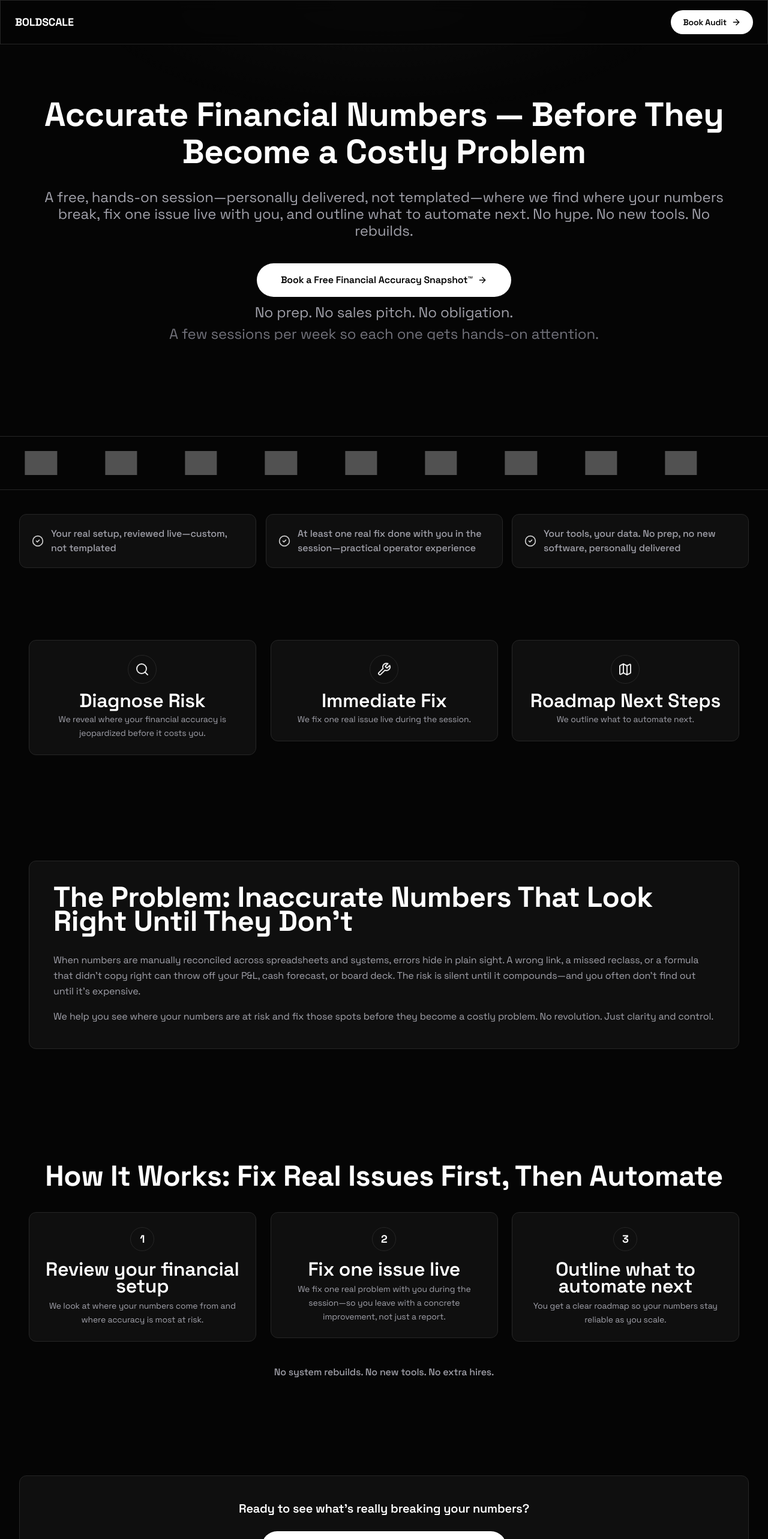
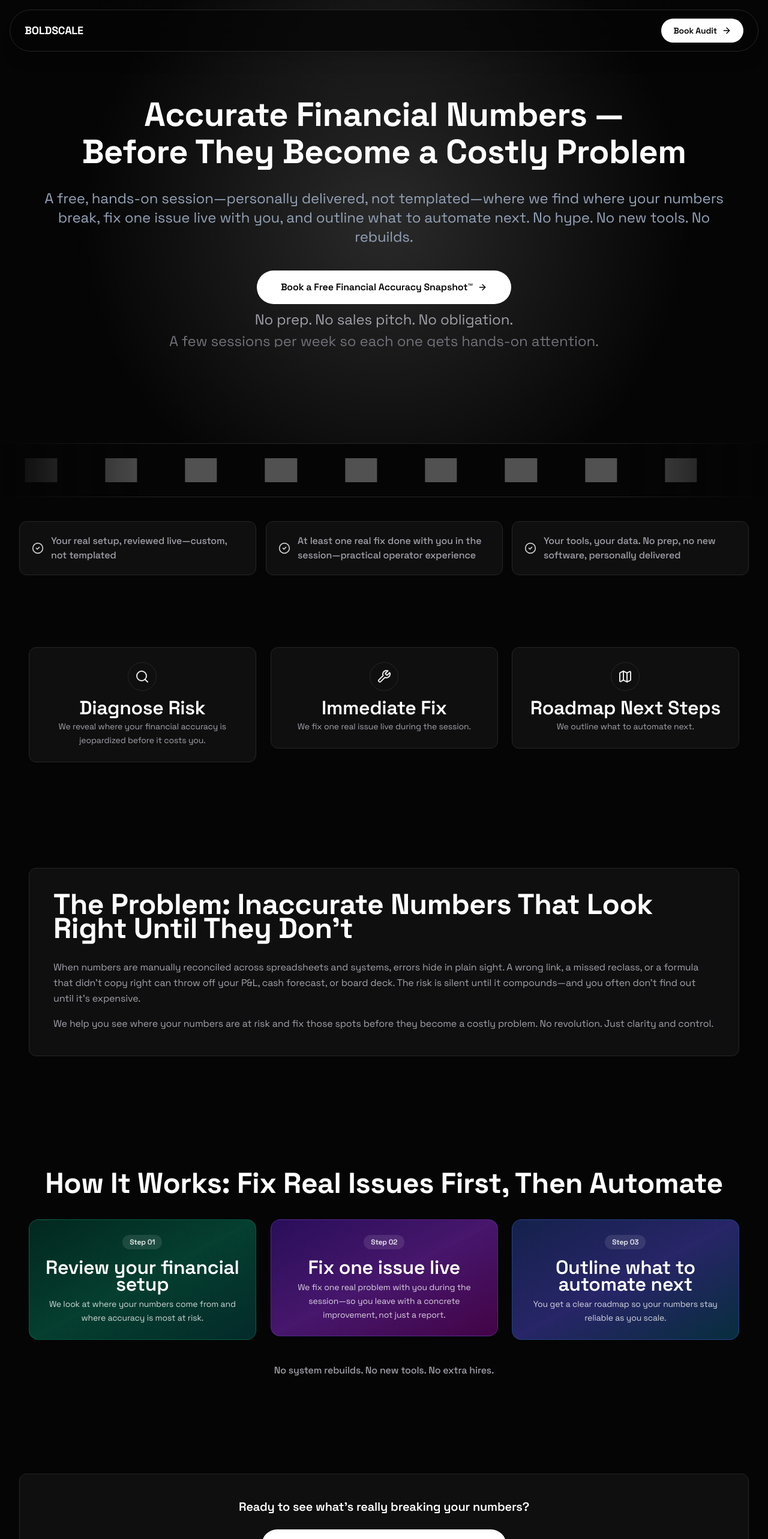
Before and after one commit to victoriafrancisss/Landing-Page, a Next.js app: page / in a window 1280 px wide. Shown: the top 2566 px of the page at 60% size. Built offline with nearby package versions, Linux system fonts and the light colour scheme; grey boxes are pictures that could not be loaded.

Commit message:
Dumo-style: hero radial spotlight, two-line H1, slate subtext; 3 gradient step cards; marquee edge fade; floating pill navbar
Co-authored-by: Cursor <cursoragent@cursor.com>

```diff
--- a/app/components/InfiniteMarquee.tsx
+++ b/app/components/InfiniteMarquee.tsx
@@ -10,7 +10,14 @@ const LOGOS = [
 
 export function InfiniteMarquee() {
   return (
-    <section className="relative w-full overflow-hidden border-y border-[#262626] py-6 bg-[#050505]" aria-label="Finance stack we work with">
+    <section
+      className="relative w-full overflow-hidden border-y border-[#262626] py-6 bg-[#050505]"
+      aria-label="Finance stack we work with"
+      style={{
+        maskImage: 'linear-gradient(to right, transparent, black 20%, black 80%, transparent)',
+        WebkitMaskImage: 'linear-gradient(to right, transparent, black 20%, black 80%, transparent)',
+      }}
+    >
       <div className="flex w-max animate-marquee items-center gap-0 shrink-0 px-4">
         {[1, 2].map((set) => (
           <div key={set} className="flex items-center gap-0 shrink-0">
--- a/app/page.tsx
+++ b/app/page.tsx
@@ -141,9 +141,9 @@ export default function Home() {
     >
       <PremiumBackground />
 
-      {/* Floating Navbar - Glassmorphism */}
-      <nav className="fixed top-0 left-0 right-0 z-50 navbar-glass">
-        <div className="w-full max-w-5xl mx-auto px-4 sm:px-6 py-4 flex items-center justify-between">
+      {/* Floating Navbar — Dumo-style glass pill */}
+      <nav className="fixed top-4 left-1/2 -translate-x-1/2 z-50 w-[calc(100%-2rem)] max-w-5xl rounded-full backdrop-blur-xl bg-[#050505]/70 border border-[#262626] shadow-xl">
+        <div className="w-full mx-auto px-4 sm:px-6 py-3.5 flex items-center justify-between">
           <span className="text-white font-bold tracking-tight text-lg">
             BOLDSCALE
           </span>
@@ -159,17 +159,24 @@ export default function Home() {
         </div>
       </nav>
 
-      {/* Hero */}
+      {/* Hero — Dumo-style spotlight */}
       <section className="relative flex min-h-[85vh] flex-col items-center justify-center px-4 sm:px-6 md:px-8 lg:px-12 py-24 sm:py-28 md:py-32 lg:py-40 pt-32 sm:pt-36">
+        <div
+          className="absolute inset-0 pointer-events-none z-0"
+          style={{
+            background: 'radial-gradient(circle at center, rgba(255,255,255,0.15) 0%, rgba(0,0,0,0) 70%)',
+          }}
+        />
         <div className="w-full max-w-4xl mx-auto relative z-10 px-2 sm:px-4">
           <div className="text-center space-y-6 sm:space-y-8">
             <FadeInOnScroll delay={100}>
-              <h1 className="text-5xl sm:text-6xl md:text-7xl lg:text-8xl xl:text-9xl font-bold text-white leading-[1.05] tracking-tight">
-                Accurate Financial Numbers — Before They Become a Costly Problem
+              <h1 className="text-6xl sm:text-7xl md:text-8xl lg:text-8xl xl:text-9xl font-bold text-white leading-[1.05] tracking-tight">
+                <span className="block">Accurate Financial Numbers —</span>
+                <span className="block">Before They Become a Costly Problem</span>
               </h1>
             </FadeInOnScroll>
             <FadeInOnScroll delay={200}>
-              <p className="text-lg sm:text-xl max-w-2xl mx-auto leading-relaxed text-[#A1A1AA]">
+              <p className="text-xl sm:text-2xl max-w-2xl mx-auto leading-relaxed text-slate-400">
                 A free, hands-on session—personally delivered, not templated—where
                 we find where your numbers break, fix one issue live with you, and
                 outline what to automate next. No hype. No new tools. No rebuilds.
@@ -268,7 +275,7 @@ export default function Home() {
         </div>
       </section>
 
-      {/* How it works — 3-step Bento */}
+      {/* How it works — 3-step Dumo-style gradient cards */}
       <section className="relative px-4 sm:px-6 md:px-8 lg:px-12 py-16 sm:py-20 md:py-24">
         <div className="w-full max-w-4xl mx-auto">
           <FadeInOnScroll>
@@ -279,32 +286,36 @@ export default function Home() {
           <div className="grid sm:grid-cols-3 gap-4 sm:gap-6 mb-10">
             {[
               {
-                step: 1,
+                step: "01",
                 title: "Review your financial setup",
                 body: "We look at where your numbers come from and where accuracy is most at risk.",
+                gradient: "from-emerald-950/90 via-emerald-900/80 to-teal-950/90",
+                border: "border-emerald-500/30",
               },
               {
-                step: 2,
+                step: "02",
                 title: "Fix one issue live",
                 body: "We fix one real problem with you during the session—so you leave with a concrete improvement, not just a report.",
+                gradient: "from-violet-950/90 via-purple-900/80 to-fuchsia-950/90",
+                border: "border-violet-500/30",
               },
               {
-                step: 3,
+                step: "03",
                 title: "Outline what to automate next",
                 body: "You get a clear roadmap so your numbers stay reliable as you scale.",
+                gradient: "from-blue-950/90 via-indigo-900/80 to-cyan-950/90",
+                border: "border-blue-500/30",
               },
             ].map((item, i) => (
               <FadeInOnScroll key={item.step} delay={i * 100}>
-                <div className="bento-card p-6 text-center">
-                  <div className="w-10 h-10 mx-auto mb-4 rounded-full bg-[#0F0F0F] border border-[#262626] flex items-center justify-center">
-                    <span className="text-lg font-bold text-white">
-                      {item.step}
-                    </span>
-                  </div>
+                <div className={`relative overflow-hidden rounded-2xl border p-6 text-center bg-gradient-to-br ${item.gradient} ${item.border}`}>
+                  <span className="inline-block px-3 py-1 rounded-full text-xs font-semibold text-white/90 bg-white/10 mb-4">
+                    Step {item.step}
+                  </span>
                   <h3 className="text-lg font-semibold text-white mb-2 tracking-tight">
                     {item.title}
                   </h3>
-                  <p className="text-sm text-[#A1A1AA] leading-relaxed">
+                  <p className="text-sm text-white/80 leading-relaxed">
                     {item.body}
                   </p>
                 </div>
```
